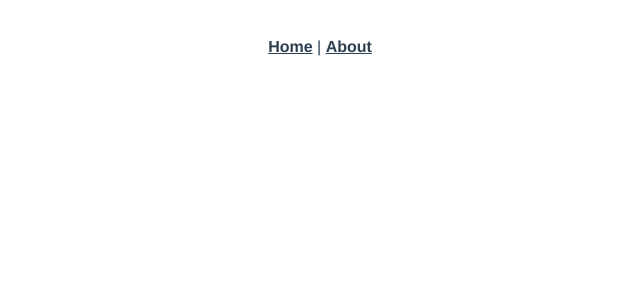
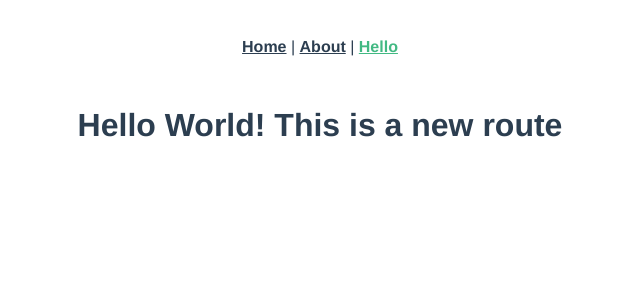
Before and after one commit to Adam-Collier/vue-demo, a Vue app: page /hello in a window 1280 px wide. Shown: the top 300 px of the page, without its empty margins (320-960 px from the left). Built offline with nearby package versions, Linux system fonts and the light colour scheme.

Commit message:
added a route

```diff
--- a/src/App.vue
+++ b/src/App.vue
@@ -2,11 +2,13 @@
   <div id="app">
     <div id="nav">
       <router-link to="/">Home</router-link> |
-      <router-link to="/about">About</router-link>
+      <router-link to="/about">About</router-link> |
+      <router-link to="/hello">Hello</router-link>
     </div>
     <router-view/>
   </div>
 </template>
+
 <style lang="stylus">
 #app
   font-family: 'Avenir', Helvetica, Arial, sans-serif
--- a/src/router.js
+++ b/src/router.js
@@ -21,6 +21,12 @@ export default new Router({
       // which is lazy-loaded when the route is visited.
       component: () =>
         import(/* webpackChunkName: "about" */ "./views/About.vue")
+    },
+    {
+      path: "/hello",
+      name: "hello",
+      component: () =>
+        import(/* webpackChunkName: "hello" */ "./views/Hello.vue")
     }
   ]
 });
--- /dev/null
+++ b/src/views/Hello.vue
@@ -0,0 +1,5 @@
+<template>
+  <div>
+    <h1>Hello World! This is a new route</h1>
+  </div>
+</template>
```
